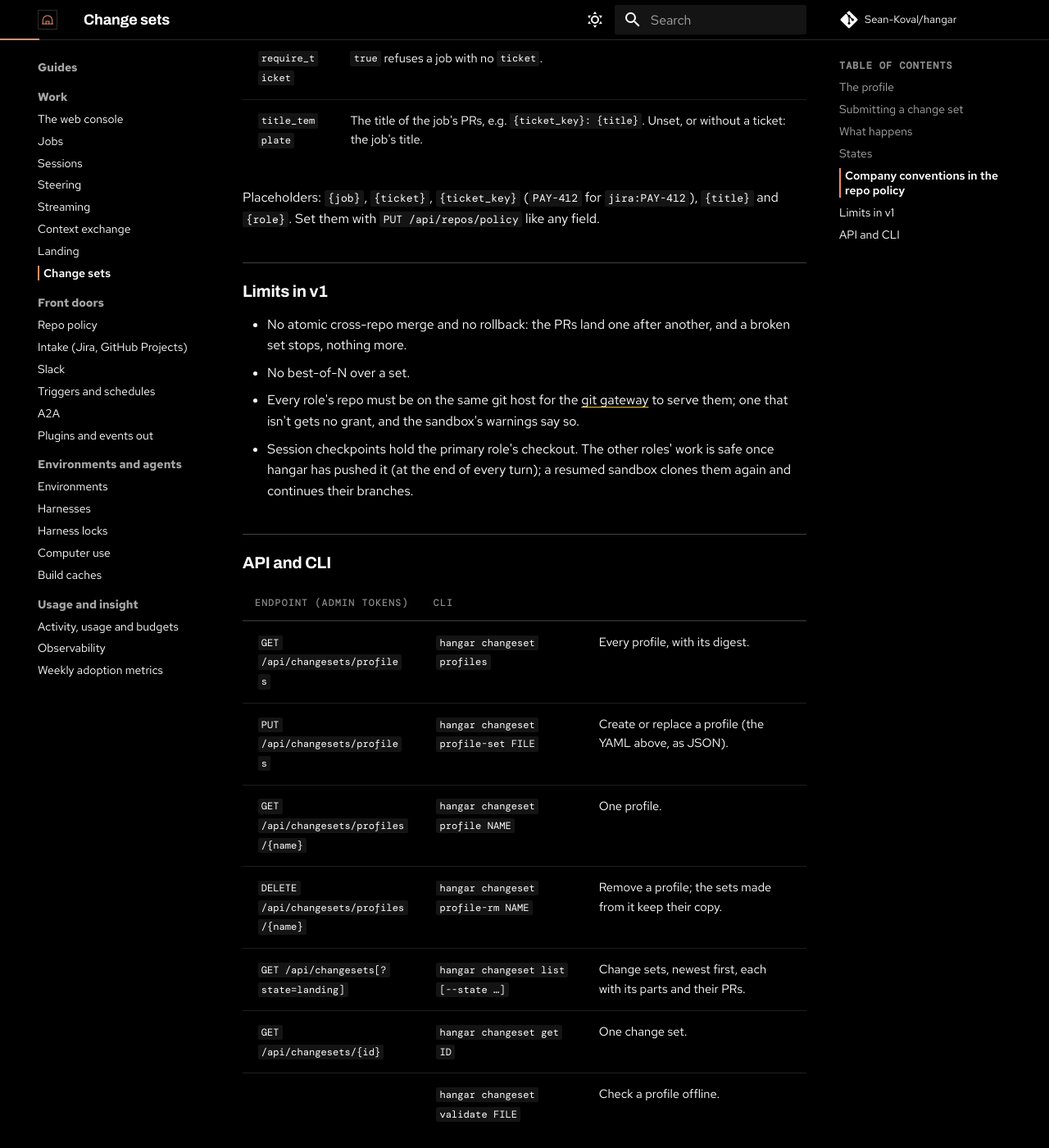
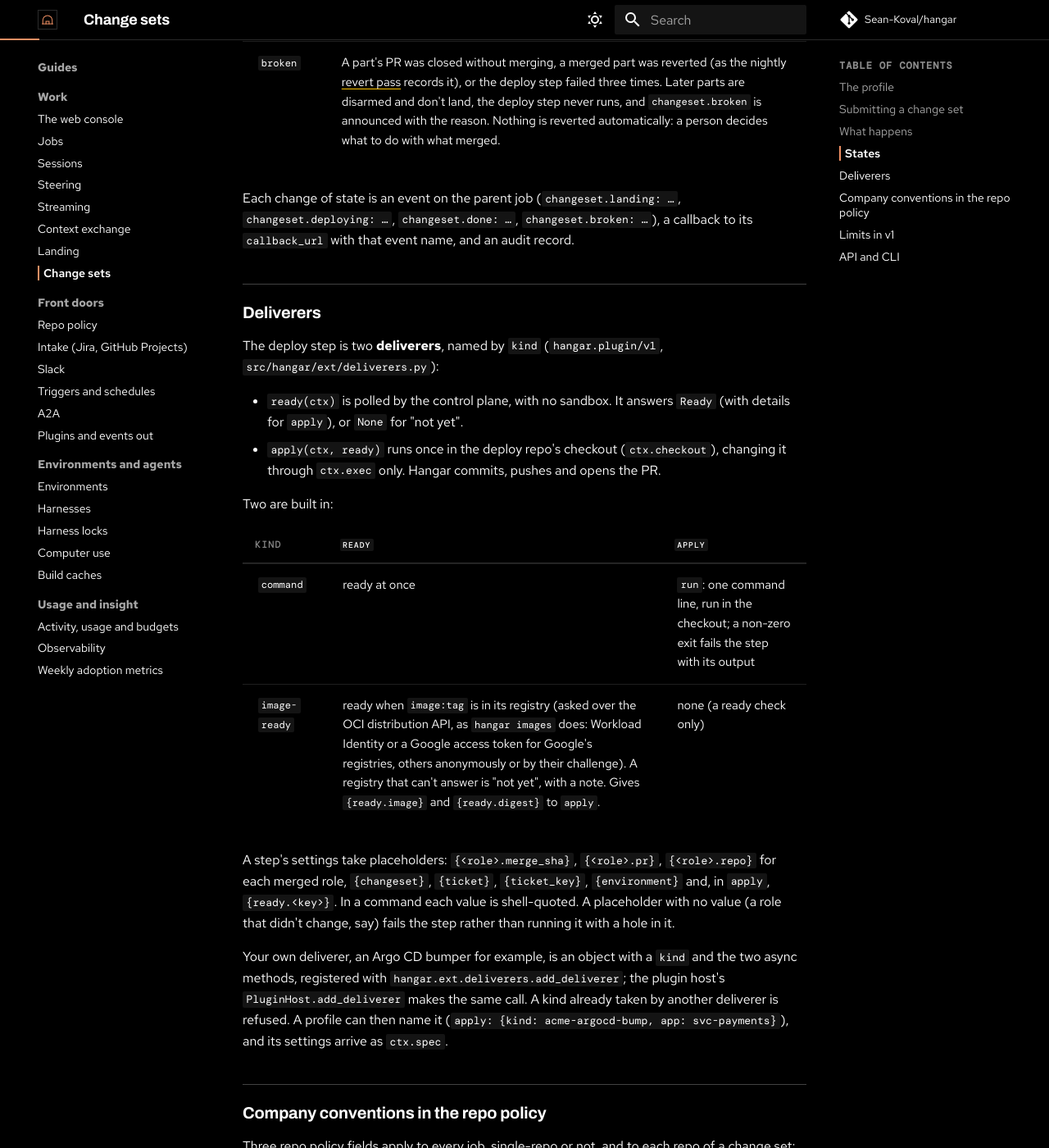
Before and after one commit to Sean-Koval/hangar, an MkDocs documentation site: the page built from docs/changesets.md, in a window 1280 px wide and 1400 px high, scrolled down 4537 px. Shown: the whole window at 82% size. Built offline with MkDocs 1.6.1 and Material for MkDocs 9.7.7, drawn with Linux system fonts in a browser that asks for light colours; comment, search, counter and statistics services are not loaded; some of the changed text lies outside the part shown.

Commit message:
docs: the deploy step and deliverers
Co-Authored-By: Claude Opus 5.5 <noreply@anthropic.com>
Claude-Session: https://claude.ai/code/session_01HvitnJ1UBiCErYxq9RC6B8

````diff
--- a/docs/changesets.md
+++ b/docs/changesets.md
@@ -5,7 +5,7 @@ Some work doesn't fit in one repository. A ticket that adds a table, the queue t
 - **One agent, one sandbox.** The agent works in every repo of the set at once, each checked out at `/workspace/<role>`, in one session (one conversation, one set of checkpoints).
 - **One PR per changed repo.** At the end of a turn hangar checks each repo the agent changed with that repo's own `verify`, scans it for secrets and pushes it, then opens one PR in each, every PR linking its siblings.
 - **Landing in order.** Each PR lands under its own repo's [policy](repo-policy.md) (its approvers, CODEOWNERS, [self-approval](landing.md#self-approval-who-may-be-the-only-approver), taint), with one more gate: the repos earlier in the profile's `land_order` have merged.
-- **The deploy repo last** (next): once every changed repo has merged, a deterministic step (no agent) will change the trigger-deployment repo and open its PR. Until then a profile names the deploy repo as a `read` role, for the agent to read.
+- **The deploy repo last.** Once every changed repo has merged, a deterministic step (no agent) changes the trigger-deployment repo, for example bumping an image tag, and opens its PR under that repo's own policy. Its merge is your CD's input.
 
 Single-repo jobs are unchanged: a job without `changeset` runs exactly as [jobs](jobs.md) describes.
 
@@ -23,6 +23,12 @@ repos:                                  # cloned to /workspace/<role>
   code:     {repo: https://github.com/acme/payments-bot.git}
   deploy:   {repo: https://github.com/acme/payments-deploy.git, agent: read}   # the agent may read it, never edit it
 land_order: [database, infra, code]     # each lands only after the earlier changed ones merged
+deploy:
+  role: deploy
+  after: [database, infra, code]        # the step runs once every changed role among these merged
+  ready: {kind: image-ready, image: registry.example.com/payments-bot, tag: "{code.merge_sha}"}
+  apply: {kind: command, run: "./bump.sh {environment} {code.merge_sha}"}
+  environments: [dev]                   # one in v1: promotion to prod stays your CD's and its approvals
 ```
 
 | Field | Meaning |
@@ -33,8 +39,9 @@ land_order: [database, infra, code]     # each lands only after the earlier chan
 | `repos` | Roles (lowercase names) and their repos: `repo` (a clone URL), `agent` (`write`, the default, or `read`: cloned for the agent to read, never delivered) and an optional `base_branch` (default: the repo's default branch). Every role names a different repo. |
 | `land_order` | Every role the agent writes, in the order their PRs land. A role that didn't change is skipped. |
 | `primary` | The role whose repo is the parent job's `repo` (its checkout is the one in session checkpoints). Default: `code` when there is one, else the last role in `land_order`. |
+| `deploy` | Optional. `role`: a `read` role outside `land_order` (the step changes it, never the agent). `after`: roles of `land_order` that must have merged (default: all of them). `ready` (default: ready at once) and `apply`: [deliverers](#deliverers), each a `kind` plus its own settings. `environments`: at most one name, `{environment}` in templates. |
 
-`hangar changeset validate FILE` checks a profile offline. Setting it (`hangar changeset profile-set FILE`, `PUT /api/changesets/profiles`) also checks that the environment exists. Each change set keeps a copy of the profile it was made from and its `profile_digest` (sha256 over the profile's content), so editing a profile changes new sets only.
+`hangar changeset validate FILE` checks a profile offline. Setting it (`hangar changeset profile-set FILE`, `PUT /api/changesets/profiles`) also checks that the environment exists and that each deliverer kind is registered. Each change set keeps a copy of the profile it was made from and its `profile_digest` (sha256 over the profile's content), so editing a profile changes new sets only.
 
 ## Submitting a change set
 
@@ -75,7 +82,8 @@ A jobs-scoped (service) token may submit a change set only when **every** repo o
 3. **Check.** The primary role runs the job's `verify` as any job does (with the check inside the turn and its fix rounds). Each other role the agent changed runs its own repo policy's `verify` in its checkout. Any failure fails the job (`verify_failed`; the tail names the role, e.g. `[infra: \`terraform validate\` exited 1]`), and what the agent did is delivered as drafts.
 4. **Deliver.** For each changed role, in `land_order`: what the agent left uncommitted is committed, the change is scanned for secrets, and hangar pushes it with a delivery grant pinned to that repo, branch and commit (a copy the agent lifts can push nothing else, to no other repo). Hangar then opens the role's PR as a **part job** (`source: changeset`, with `parent`, `role` and its own branch and landing state; a part never runs an agent). Changes in a `read` role are not delivered, and the parent's events say so. Once every PR has a number, each PR body gets the sibling table (role, repo, PR, state) and the landing order, and ends with the `Hangar-Job:` (the parent, the agent's job) and `Hangar-Changeset:` trailers. The set is now `landing`.
 5. **Land.** Each PR needs its own repo's approvers: SRE through CODEOWNERS on infra, the database owners on the database repo (which may set `self_approval: never`). The parent's taint is copied to every part, so a tainted set opens all its PRs as drafts that need someone other than the requester. A PR approved before its turn waits, and its events say `not landing yet: waiting for database #12 to merge first`. When a part merges, the next approved one arms by itself. The parent's sandbox is checkpointed away before any part arms, and an agent turn on the parent (a follow-up, an answer, a fix round) disarms every part first: auto-merge is never armed while an agent can push.
-6. **Done.** The set is `done` when every changed role merged.
+6. **Deploy.** Once every changed role in `deploy.after` has merged, the set is `deploying`. The control plane asks the `ready` deliverer every minute (`image-ready`: is `registry.example.com/payments-bot:<code's merge commit>` in the registry yet?). When it is ready, a fresh sandbox clones the deploy repo on a new branch, the `apply` deliverer runs there (`command`: `./bump.sh dev <sha>`), and hangar commits the change, scans it, pushes it and opens the deploy PR as one more part, under the deploy repo's own policy. The sandbox goes when the step ends. A step that fails is tried again on the next poll, up to three times.
+7. **Done.** The deploy PR's merge is your CD's input; it makes the set `done`. Without a `deploy` block, the set is `done` when every changed role merged.
 
 Follow-ups go to the parent: a `/hangar` comment on any part's PR, `follow_up_job` on a part, or on the parent itself, continues the agent's conversation. The next delivery updates the open PRs (and opens one for a role the agent changes for the first time); a role whose PR already merged keeps its new commits in the sandbox and the parent's events say to submit a new job for them.
 
@@ -85,10 +93,29 @@ Follow-ups go to the parent: a `/hangar` comment on any part's PR, `follow_up_jo
 | --- | --- |
 | `working` | The parent job is running; no PR yet. |
 | `landing` | PRs are open; they land in order. |
-| `done` | Every changed role's PR merged. |
-| `broken` | A part's PR was closed without merging, or a merged part was reverted (as the nightly [revert pass](metrics.md) records it). Later parts are disarmed and don't land, and `changeset.broken` is announced with the reason. Nothing is reverted automatically: a person decides what to do with what merged. |
+| `deploying` | Every changed role merged; the deploy step waits for `ready`, runs `apply`, or its PR is open. |
+| `done` | The deploy PR merged (or every PR did, without a deploy step). |
+| `broken` | A part's PR was closed without merging, a merged part was reverted (as the nightly [revert pass](metrics.md) records it), or the deploy step failed three times. Later parts are disarmed and don't land, the deploy step never runs, and `changeset.broken` is announced with the reason. Nothing is reverted automatically: a person decides what to do with what merged. |
 
-Each change of state is an event on the parent job (`changeset.landing: …`, `changeset.done: …`, `changeset.broken: …`), a callback to its `callback_url` with that event name, and an audit record.
+Each change of state is an event on the parent job (`changeset.landing: …`, `changeset.deploying: …`, `changeset.done: …`, `changeset.broken: …`), a callback to its `callback_url` with that event name, and an audit record.
+
+## Deliverers
+
+The deploy step is two **deliverers**, named by `kind` (`hangar.plugin/v1`, `src/hangar/ext/deliverers.py`):
+
+- `ready(ctx)` is polled by the control plane, with no sandbox. It answers `Ready` (with details for `apply`), or `None` for "not yet".
+- `apply(ctx, ready)` runs once in the deploy repo's checkout (`ctx.checkout`), changing it through `ctx.exec` only. Hangar commits, pushes and opens the PR.
+
+Two are built in:
+
+| Kind | `ready` | `apply` |
+| --- | --- | --- |
+| `command` | ready at once | `run`: one command line, run in the checkout; a non-zero exit fails the step with its output |
+| `image-ready` | ready when `image:tag` is in its registry (asked over the OCI distribution API, as `hangar images` does: Workload Identity or a Google access token for Google's registries, others anonymously or by their challenge). A registry that can't answer is "not yet", with a note. Gives `{ready.image}` and `{ready.digest}` to `apply`. | none (a ready check only) |
+
+A step's settings take placeholders: `{<role>.merge_sha}`, `{<role>.pr}`, `{<role>.repo}` for each merged role, `{changeset}`, `{ticket}`, `{ticket_key}`, `{environment}` and, in `apply`, `{ready.<key>}`. In a command each value is shell-quoted. A placeholder with no value (a role that didn't change, say) fails the step rather than running it with a hole in it.
+
+Your own deliverer, an Argo CD bumper for example, is an object with a `kind` and the two async methods, registered with `hangar.ext.deliverers.add_deliverer`; the plugin host's `PluginHost.add_deliverer` makes the same call. A kind already taken by another deliverer is refused. A profile can then name it (`apply: {kind: acme-argocd-bump, app: svc-payments}`), and its settings arrive as `ctx.spec`.
 
 ## Company conventions in the repo policy
 
@@ -105,7 +132,7 @@ Placeholders: `{job}`, `{ticket}`, `{ticket_key}` (`PAY-412` for `jira:PAY-412`)
 ## Limits in v1
 
 - No atomic cross-repo merge and no rollback: the PRs land one after another, and a broken set stops, nothing more.
-- No best-of-N over a set.
+- One deploy environment per set, and no best-of-N over a set.
 - Every role's repo must be on the same git host for the [git gateway](security.md#git-credential-gateway) to serve them; one that isn't gets no grant, and the sandbox's warnings say so.
 - Session checkpoints hold the primary role's checkout. The other roles' work is safe once hangar has pushed it (at the end of every turn); a resumed sandbox clones them again and continues their branches.
 
````
